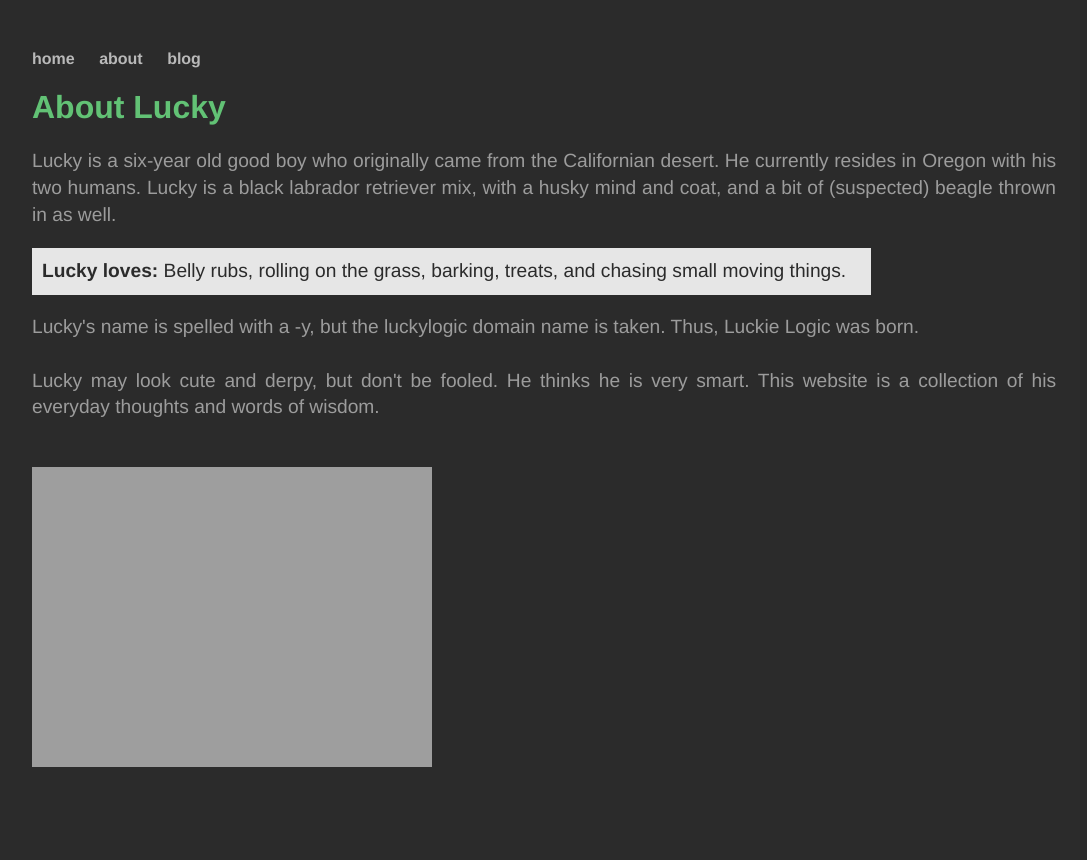
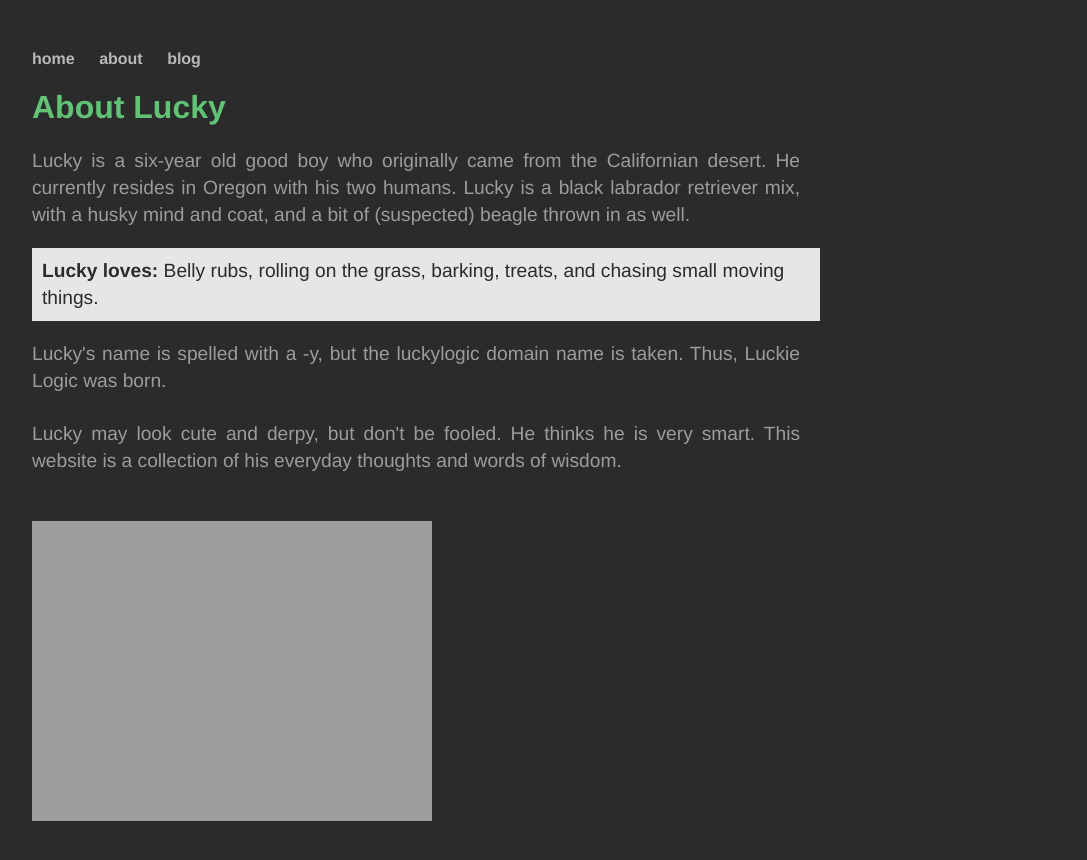
Before and after one commit to luckielogic/luckielogic.github.io, a Jekyll site: the page built from about/index.html, in a window 1280 px wide. Shown: the top 860 px of the page, without its empty margins (18-1105 px from the left). Built offline with Jekyll 4.4.1, drawn with Linux system fonts in a browser that asks for light colours.

Commit message:
Update main.css

```diff
--- a/css/main.css
+++ b/css/main.css
@@ -1,6 +1,6 @@
 body {
     margin: 50px;
-    width: 80%;
+    width: 60%;
     background: #2b2b2b;
 }
 nav, footer {
@@ -47,7 +47,7 @@ ul.posts li {
     list-style: none;
 }
 .likes {
-    width: 80%;
+    width: 100%;
     background: #e6e6e6;
     color: #2b2b2b;
     padding: 10px;
```
